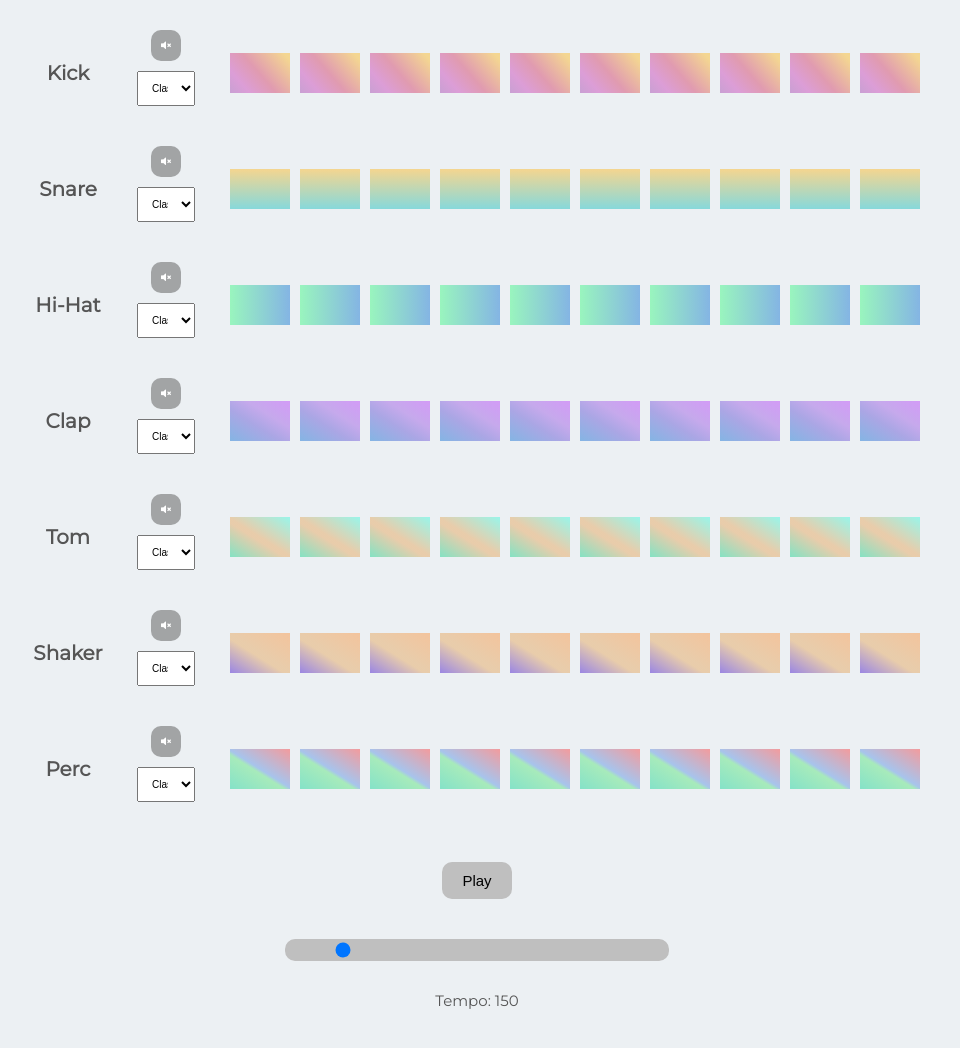
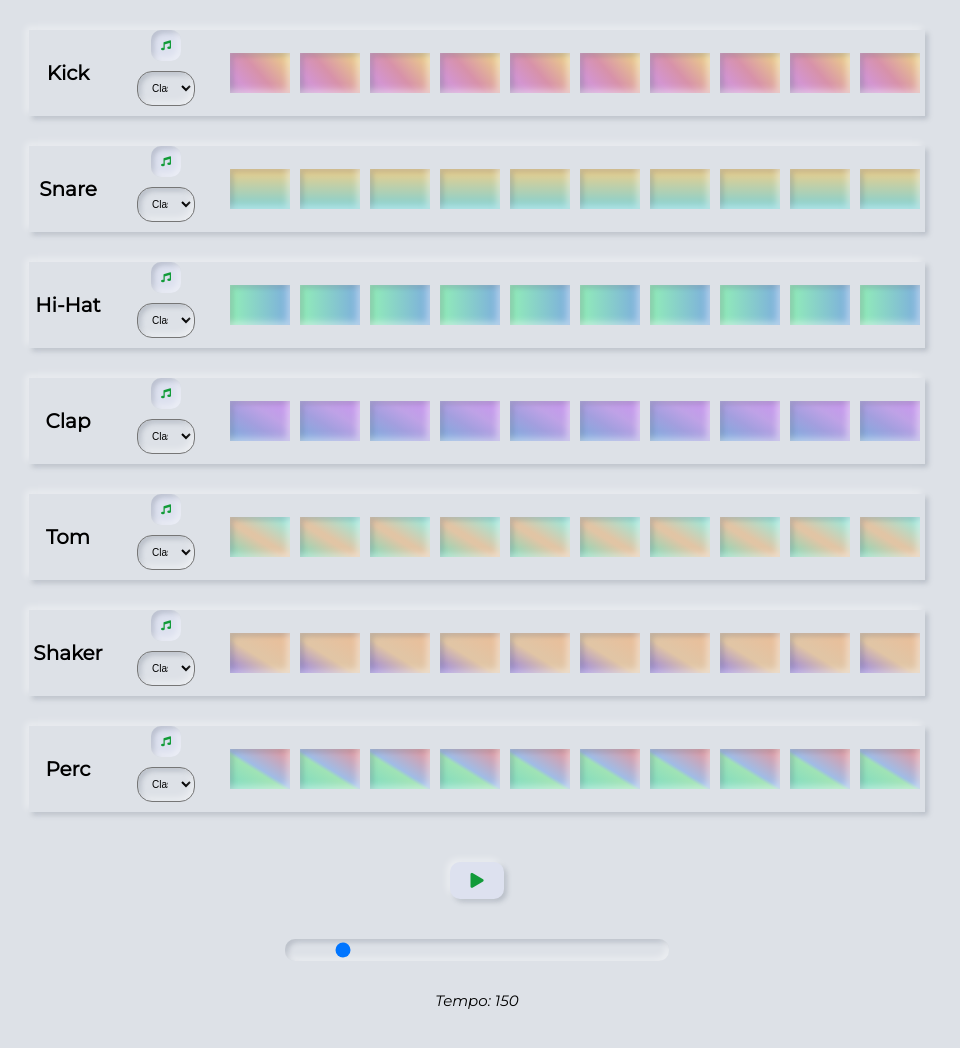
Before and after one commit to developedbygeo/Beatmaker, a plain HTML site: page index.html in a window 1280 px wide. Shown: the whole page, without its empty margins (163-1123 px from the left). Drawn offline with Linux system fonts and the light colour scheme.

Commit message:
Added a slighty neumorphic style and more JS dynamic functionality, with the buttons changing upon click

```diff
--- a/app.js
+++ b/app.js
@@ -87,10 +87,13 @@ class DrumKit {
   }
   updateBtn() {
     if (!this.isPlaying) {
-      this.playBtn.innerText = "Stop";
+      this.playBtn.innerHTML = `<i class="fas fa-stop"></i>`;
+      this.playBtn.style.color = "#9f281d";
+
       this.playBtn.classList.add("active");
     } else {
-      this.playBtn.innerText = "Play";
+      this.playBtn.innerHTML = `<i class="fas fa-play"></i>`;
+      this.playBtn.style.color = "#129b39";
       this.playBtn.classList.remove("active");
     }
   }
@@ -125,6 +128,9 @@ class DrumKit {
     const muteFunc = e.target.getAttribute("data-track");
     e.target.classList.toggle("active");
     if (e.target.classList.contains("active")) {
+      e.target.innerHTML = `<i class="fas fa-volume-mute"></i>`;
+      e.target.style.color = "#9f281d";
+
       switch (muteFunc) {
         case "0":
           this.kickAudio.volume = 0;
@@ -149,6 +155,8 @@ class DrumKit {
           break;
       }
     } else {
+      e.target.innerHTML = `<i class="fas fa-music"></i>`;
+      e.target.style.color = "#129b39";
       switch (muteFunc) {
         case "0":
           this.kickAudio.volume = 1;
--- a/index.html
+++ b/index.html
@@ -9,6 +9,8 @@
       href="https://fonts.googleapis.com/css2?family=Montserrat:ital@0;1&display=swap"
       rel="stylesheet"
     />
+    <link rel="preconnect" href="https://fonts.gstatic.com">
+<link href="https://fonts.googleapis.com/css2?family=Anton&display=swap" rel="stylesheet">
     <link rel="stylesheet" href="./styles/style.css" />
     <link
       rel="stylesheet"
@@ -26,7 +28,7 @@
       </div>
         <div class="controls">
           <button data-track="0" class="mute kick-vol">
-            <i class="fas fa-volume-mute"></i>
+            <i class="fas fa-music"></i>
           </button>
           <select name="kick-select" id="kick-select">
             <option value="./allSounds/Drums/kick-classic.wav">Classic</option>
@@ -57,7 +59,7 @@
       </div>
         <div class="controls">
           <button data-track="1" class="mute snare-vol">
-            <i class="fas fa-volume-mute"></i>
+            <i class="fas fa-music"></i>
           </button>
           <select name="snare-select" id="snare-select">
             <option value="./allSounds/Drums/snare-acoustic01.wav">
@@ -90,7 +92,7 @@
       </div>
         <div class="controls">
           <button data-track="2" class="mute hihat-vol">
-            <i class="fas fa-volume-mute"></i>
+            <i class="fas fa-music"></i>
           </button>
           <select name="hihat-select" id="hihat-select">
             <option value="./allSounds/Drums/hihat-acoustic02.wav">
@@ -125,7 +127,7 @@
       </div>
         <div class="controls">
           <button data-track="3" class="mute clap-vol">
-            <i class="fas fa-volume-mute"></i>
+            <i class="fas fa-music"></i>
           </button>
           <select name="clap-select" id="clap-select">
             <option value="./allSounds/Drums/clap-tape.wav">Classic</option>
@@ -154,7 +156,7 @@
       </div>
         <div class="controls">
           <button data-track="4" class="mute tom-vol">
-            <i class="fas fa-volume-mute"></i>
+            <i class="fas fa-music"></i>
           </button>
           <select name="tom-select" id="tom-select">
             <option value="./allSounds/Drums/tom-acoustic01.wav">
@@ -187,7 +189,7 @@
       </div>
         <div class="controls">
           <button data-track="5" class="mute shaker-vol">
-            <i class="fas fa-volume-mute"></i>
+            <i class="fas fa-music"></i>
           </button>
           <select name="shaker-select" id="shaker-select">
             <option value="./allSounds/Drums/shaker-analog.wav">
@@ -225,7 +227,7 @@
       </div>
         <div class="controls">
           <button data-track="6" class="mute perc-vol">
-            <i class="fas fa-volume-mute"></i>
+            <i class="fas fa-music"></i>
           </button>
           <select name="perc-select" id="perc-select">
             <option value="../allSounds/Drums/perc-short.mp3">
@@ -271,7 +273,9 @@
           <div class="pad perc-pad b9"></div>
         </div>
       </div>
-      <button class="play">Play</button>
+      <button class="play">
+        <i class="fas fa-play"></i>
+            </button>
       <div class="tempo">
         <input type="range" class="tempo-slider" max="350" min="120" value="150">
         <p>Tempo: <span class="tempo-nr">150</span></p>
--- a/styles/_animation.scss
+++ b/styles/_animation.scss
@@ -1,6 +1,6 @@
 .controls button,
 .pad {
-  transition: all 0.5 ease;
+  transition: all 0.5s ease;
 }
 
 .kick-pad.active {
@@ -12,6 +12,7 @@
     rgba(196, 34, 173, 1) 79%,
     rgba(147, 40, 163, 1) 100%
   );
+  box-shadow: -3px -3px 7px #ffffff73, 3px 3px 5px rgba(94, 104, 121, 0.288);
 }
 
 .snare-pad.active {
@@ -21,6 +22,7 @@
     rgba(34, 193, 195, 1) 0%,
     rgba(253, 187, 45, 1) 100%
   );
+  box-shadow: -3px -3px 7px #ffffff73, 3px 3px 5px rgba(94, 104, 121, 0.288);
 }
 
 .hihat-pad.active {
@@ -30,6 +32,7 @@
     rgba(71, 250, 137, 1) 0%,
     rgba(29, 122, 212, 1) 100%
   );
+  box-shadow: -3px -3px 7px #ffffff73, 3px 3px 5px rgba(94, 104, 121, 0.288);
 }
 
 .clap-pad.active {
@@ -41,6 +44,7 @@
     rgba(105, 93, 214, 1) 59%,
     rgba(29, 122, 212, 1) 100%
   );
+  box-shadow: -3px -3px 7px #ffffff73, 3px 3px 5px rgba(94, 104, 121, 0.288);
 }
 
 .tom-pad.active {
@@ -52,6 +56,7 @@
     rgba(229, 169, 99, 1) 56%,
     rgba(29, 212, 148, 1) 100%
   );
+  box-shadow: -3px -3px 7px #ffffff73, 3px 3px 5px rgba(94, 104, 121, 0.288);
 }
 .shaker-pad.active {
   background: rgb(250, 152, 71);
@@ -62,6 +67,7 @@
     rgba(229, 169, 99, 1) 56%,
     rgba(72, 29, 212, 1) 100%
   );
+  box-shadow: -3px -3px 7px #ffffff73, 3px 3px 5px rgba(94, 104, 121, 0.288);
 }
 .perc-pad.active {
   background: rgb(250, 71, 71);
@@ -72,6 +78,7 @@
     rgba(99, 229, 131, 1) 56%,
     rgba(29, 212, 158, 1) 100%
   );
+  box-shadow: -3px -3px 7px #ffffff73, 3px 3px 5px rgba(94, 104, 121, 0.288);
 }
 
 .mute.active {
--- a/styles/_global.scss
+++ b/styles/_global.scss
@@ -10,13 +10,19 @@ html {
 
 body {
   font-family: "Montserrat", sans-serif;
-  background: #ecf0f3;
-  color: #555;
+  color: rgb(206, 204, 204);
 }
 
 h1 {
   font-size: 2rem;
   font-weight: 700;
+  color: black;
+}
+p,
+span,
+option {
+  color: black;
+  font-style: italic;
 }
 
 i,
@@ -25,7 +31,7 @@ svg {
 }
 
 button {
-  background: #bfbfbf;
+  background: #dde1ef;
   border-radius: 1rem;
   border: none;
   cursor: pointer;
--- a/styles/_main.scss
+++ b/styles/_main.scss
@@ -20,6 +20,8 @@
     rgba(196, 34, 173, 0.4) 79%,
     rgba(147, 40, 163, 0.4) 100%
   );
+  box-shadow: inset -3px -3px 7px #ffffff73,
+    inset 3px 3px 5px rgba(94, 104, 121, 0.288);
 }
 
 .snare-pad {
@@ -29,6 +31,8 @@
     rgba(34, 193, 195, 0.5) 0%,
     rgba(253, 187, 45, 0.5) 100%
   );
+  box-shadow: inset -3px -3px 7px #ffffff73,
+    inset 3px 3px 5px rgba(94, 104, 121, 0.288);
 }
 
 .hihat-pad {
@@ -38,6 +42,8 @@
     rgba(71, 250, 137, 0.5) 0%,
     rgba(29, 122, 212, 0.5) 100%
   );
+  box-shadow: inset -3px -3px 7px #ffffff73,
+    inset 3px 3px 5px rgba(94, 104, 121, 0.288);
 }
 
 .clap-pad {
@@ -49,6 +55,8 @@
     rgba(105, 93, 214, 0.5) 59%,
     rgba(29, 122, 212, 0.5) 100%
   );
+  box-shadow: inset -3px -3px 7px #ffffff73,
+    inset 3px 3px 5px rgba(94, 104, 121, 0.288);
 }
 
 .tom-pad {
@@ -60,6 +68,8 @@
     rgba(229, 169, 99, 0.5) 56%,
     rgba(29, 212, 148, 0.5) 100%
   );
+  box-shadow: inset -3px -3px 7px #ffffff73,
+    inset 3px 3px 5px rgba(94, 104, 121, 0.288);
 }
 .shaker-pad {
   background: rgb(250, 152, 71);
@@ -70,6 +80,8 @@
     rgba(229, 169, 99, 0.5) 56%,
     rgba(72, 29, 212, 0.5) 100%
   );
+  box-shadow: inset -3px -3px 7px #ffffff73,
+    inset 3px 3px 5px rgba(94, 104, 121, 0.288);
 }
 .perc-pad {
   background: rgb(250, 71, 71);
@@ -80,11 +92,14 @@
     rgba(99, 229, 131, 0.5) 56%,
     rgba(29, 212, 158, 0.5) 100%
   );
+  box-shadow: inset -3px -3px 7px #ffffff73,
+    inset 3px 3px 5px rgba(94, 104, 121, 0.288);
 }
 
 .sequence {
   min-height: 100vh;
   @include flex(center, column);
+  background-color: #dde1e7;
 }
 
 .kick-track,
@@ -97,6 +112,7 @@
   @include flex(center, row);
   width: 70%;
   margin-top: 3rem;
+  box-shadow: -3px -3px 7px #ffffff73, 3px 3px 5px rgba(94, 104, 121, 0.288);
 }
 
 .kick,
@@ -117,12 +133,23 @@
   margin: 0rem 2rem;
   button {
     padding: 1rem;
-    background: rgba(88, 88, 88, 0.5);
-    color: white;
+    color: #129b39;
     cursor: pointer;
     transition: all 0.5s ease;
     font-size: 1rem;
   }
+}
+
+.controls button,
+.controls select {
+  box-shadow: inset -3px -3px 7px #ffffff73,
+    inset 3px 3px 5px rgba(94, 104, 121, 0.288);
+}
+
+.controls select {
+  background: #dde1e7;
+  border-radius: 1.5rem;
+  text-align: center;
 }
 
 select {
@@ -141,6 +168,8 @@ select {
   padding: 1rem 2rem;
   font-size: 1.5rem;
   margin-top: 5rem;
+  box-shadow: -3px -3px 7px #ffffff73, 3px 3px 5px rgba(94, 104, 121, 0.288);
+  color: #129b39;
 }
 
 select {
@@ -163,9 +192,11 @@ select {
     -webkit-appearance: none;
     margin: 1rem 0rem;
     width: 100%;
-    background: #bfbfbf;
+    background: #dde1e7;
     cursor: pointer;
     border-radius: 1rem;
+    box-shadow: inset -3px -3px 7px #ffffff73,
+      inset 3px 3px 5px rgba(94, 104, 121, 0.288);
   }
   p {
     font-size: 1.5rem;
```
Also changed, not shown: styles/style.css, 1 other file.
